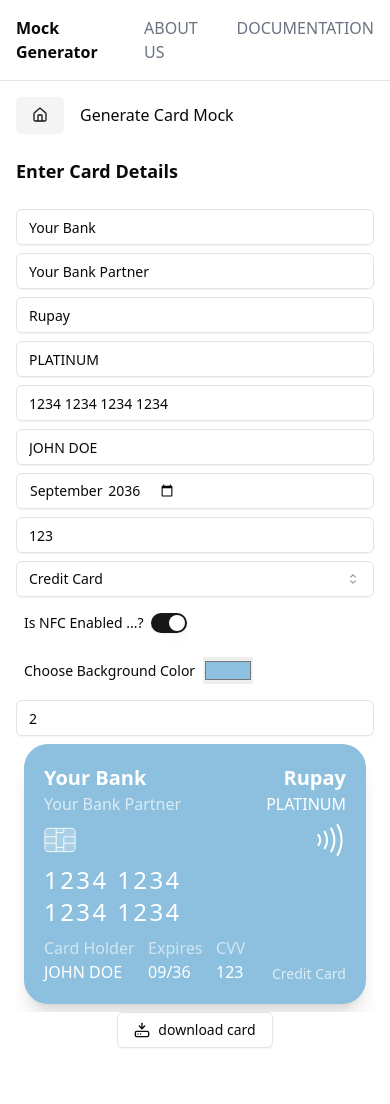
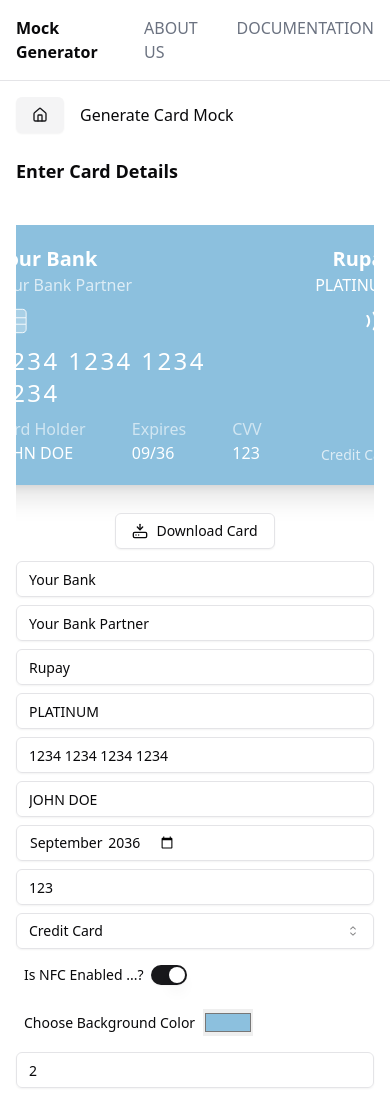
Before and after one commit to deep-vadukiya/mock-generator, a React (Vite) app: page /card-mock in a window 390 px wide. Before the commit the page ends 1064 px from the top, so only its background shows below. Built offline with nearby package versions, Linux system fonts and the light colour scheme; a web font is replaced by a local one.

Commit message:
MG02: Credit card mock - updated card ui oreder in screen sizes

```diff
--- a/pages/cardsMock/index.jsx
+++ b/pages/cardsMock/index.jsx
@@ -106,7 +106,7 @@
   };
 
   return (
-    <div className="container mx-auto p-4 space-y-6">
+    <div className="container mx-auto p-4 space-y-6 sm:pb-8">
       <div className="flex items-center gap-4">
         <Button
           variant="secondary"
@@ -239,17 +239,18 @@
           </div>
         </div>
 
-        <div>
-          <div
-            className="md:p-8 p-2 overflow-x-auto flex justify-center"
-            id="print"
-          >
+        <div
+          className="-order-1 lg:order-1 overflow-x-auto block"
+          style={{ overflow: "scroll" }}
+        >
+          <div className="md:p-8 p-4 flex justify-center" id="print">
             <div
               className="container p-5 rounded-3xl shadow-xl flex flex-col justify-between"
               style={{
                 backgroundColor: cardDetails.backgroundColor ?? "#8CC0DE",
-                maxWidth: 440,
+                width: 440,
                 height: 260,
+                minWidth: 440,
               }}
             >
               <div className="w-full flex justify-between">
@@ -324,14 +325,14 @@
             </div>
           </div>
 
-          <div className="flex justify-center">
+          <div className="flex justify-center py-3">
             <Button
               onClick={handleDownloadImage}
               variant="outline"
               className="gap-2"
             >
               <HardDriveDownload size={16} />
-              download card
+              Download Card
             </Button>
           </div>
         </div>
```
